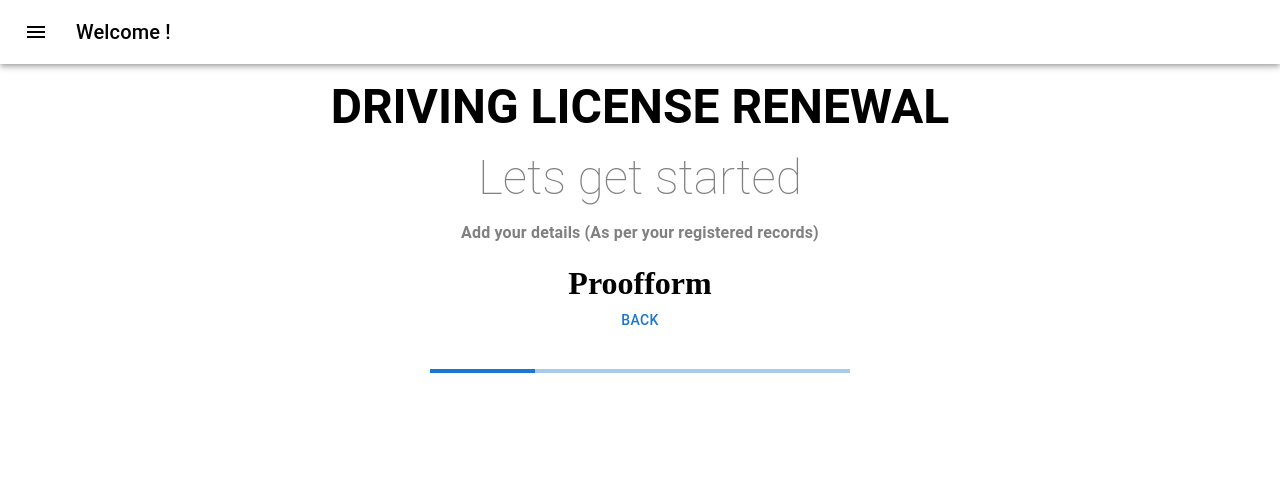
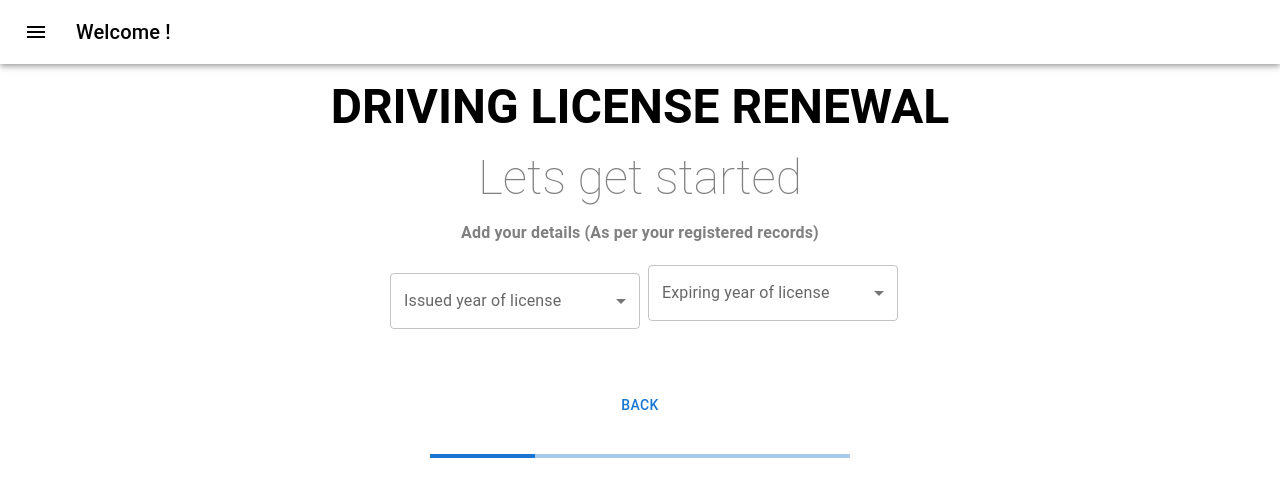
Before and after one commit to shrish-sharma-git/progress-form, a React (Create React App) app: page / in a window 1280 px wide. Both pictures are taken after a click on the button "NEXT". Shown: the top 496 px of the page. Built offline with nearby package versions, Linux system fonts and the light colour scheme.

Commit message:
Page 2 creation

```diff
--- a/src/components/form components/ProofForm.js
+++ b/src/components/form components/ProofForm.js
@@ -1,8 +1,51 @@
-import React from 'react';
+import { FormControl, Grid, InputLabel, MenuItem, Select, TextField } from '@mui/material';
+import React, { useState } from 'react';
 
 const ProofForm = () => {
+    const [issuedYear, setIssuedYear] = useState("");
+    const [expiringYear, setExpiringYear] = useState("");
+
+    const handleChange = (e) => {
+        setIssuedYear(e.target.value);
+        setExpiringYear(e.target.value);
+    };
     return (
-        <h1>Proofform</h1>
+        <Grid>
+            <Grid item xs={12} sx={{mt: "12px", mb: "50px"}}>
+                <FormControl sx={{ m: 1, minWidth: 80 }}>
+                    <InputLabel id="issued-year-label">Issued year of license</InputLabel>
+                    <Select
+                        labelId="issued-year-label"
+                        id="issued-year"
+                        label="Issued year of license"
+                        value={issuedYear}
+                        onChange={handleChange}
+                        sx={{width: "250px"}}
+                    >
+                        <MenuItem value={2010}>2010</MenuItem>
+                        <MenuItem value={2011}>2011</MenuItem>
+                        <MenuItem value={2012}>2012</MenuItem>
+                        <MenuItem value={2013}>2013</MenuItem>
+                    </Select>
+                </FormControl>
+                <FormControl>
+                    <InputLabel id="expiry-year-label">Expiring year of license</InputLabel>
+                    <Select
+                        labelId="expiry-year-label"
+                        id="expiry-year"
+                        label="Expiring year of license"
+                        value={issuedYear}
+                        onChange={handleChange}
+                        sx={{width: "250px"}}
+                    >
+                        <MenuItem value={2010}>2010</MenuItem>
+                        <MenuItem value={2011}>2011</MenuItem>
+                        <MenuItem value={2012}>2012</MenuItem>
+                        <MenuItem value={2013}>2013</MenuItem>
+                    </Select>
+                </FormControl>
+            </Grid>
+        </Grid>
     );
 }
 
```
